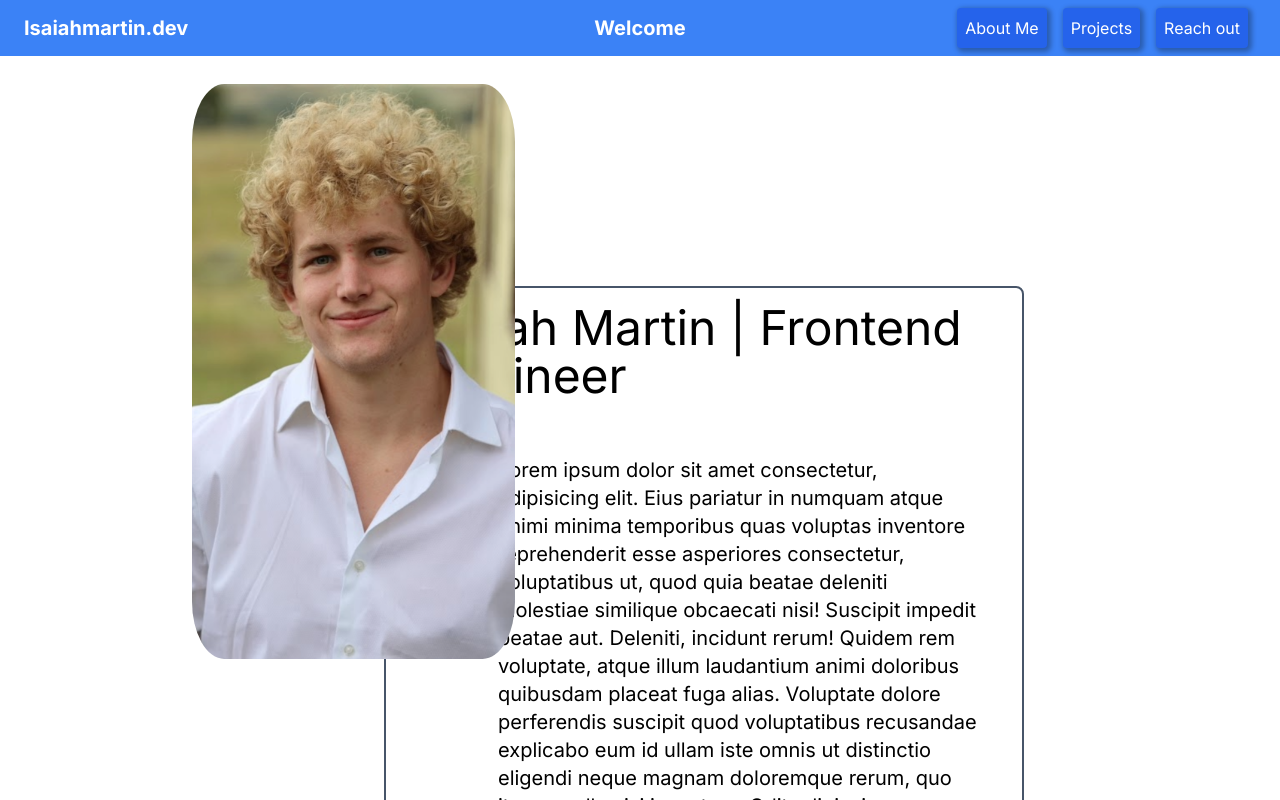
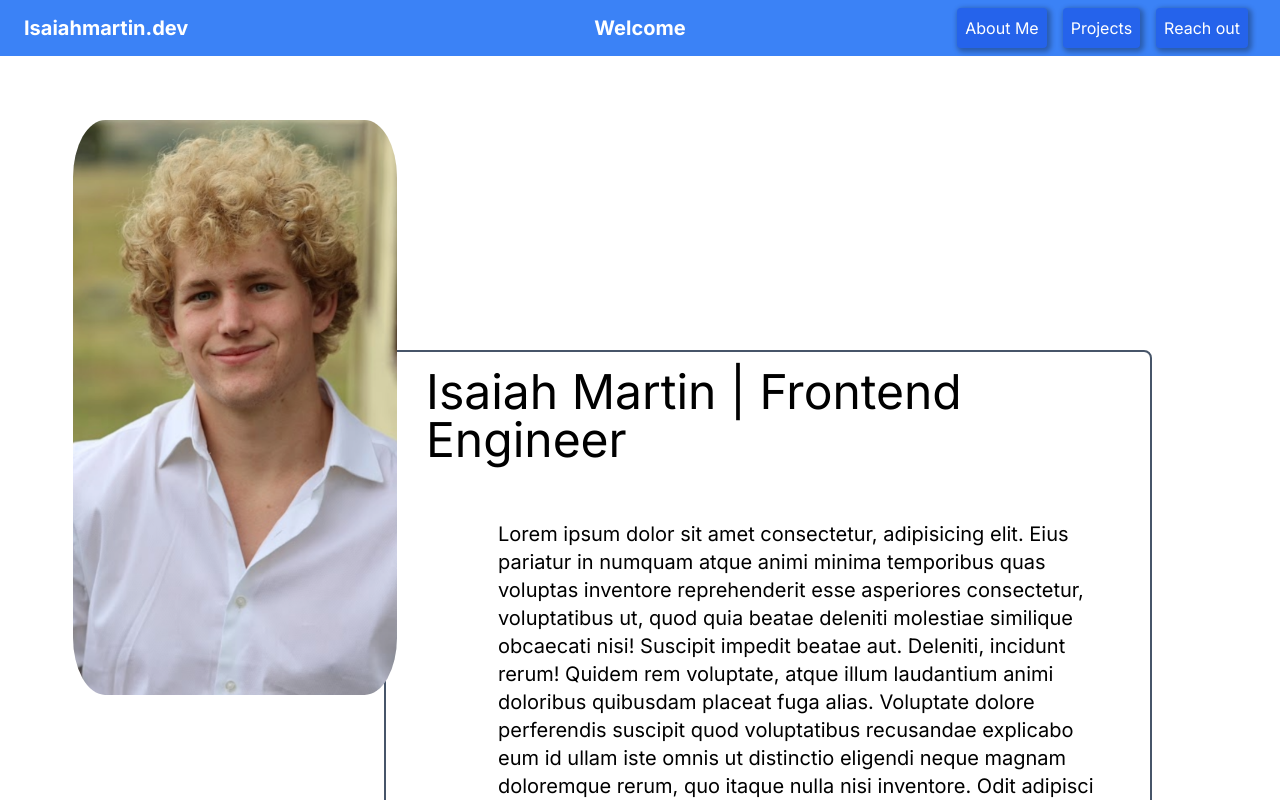
Before and after one commit to isaiahmartin847/Portfolio, a Next.js app: page / in a window 1280 px wide. Shown: the top 800 px of the page. Built offline with nearby package versions, Linux system fonts and the light colour scheme.

Commit message:
added the right styling to to the about section

```diff
--- a/src/app/components/about_me.tsx
+++ b/src/app/components/about_me.tsx
@@ -11,13 +11,13 @@ import { FaReact, FaPython, FaHtml5, FaNodeJs, FaCss3Alt, FaStackOverflow } from
 export default function AboutMe () {
     return (
         <>
-            <div>
+            <div className='relative h-fit pt-[8vh]'>
                 {/* photo div */}
-                <div className='absolute mt-7 ml-[15vw] z-10'>
+                <div className='absolute right-[69vw]'>
                     <img className="img"src='/headshot.png' alt='profile img' />
                 </div>
                 {/* about card */}
-                <div className='aboutmetext border-2 absolute border-slate-600 rounded-lg'>
+                <div className='aboutmetext border-2 border-slate-600 rounded-lg'>
                     <h1 className='text-5xl p-4 ml-6'>Isaiah Martin | Frontend Engineer</h1>
                     <div className=' w-fit ml-28 pr-10 mt-10'>
                         <p className='text-xl'> Lorem ipsum dolor sit amet consectetur, adipisicing elit. Eius pariatur in numquam atque animi minima temporibus quas voluptas inventore reprehenderit esse asperiores consectetur, voluptatibus ut, quod quia beatae deleniti molestiae similique obcaecati nisi! Suscipit impedit beatae aut. Deleniti, incidunt rerum! Quidem rem voluptate, atque illum laudantium animi doloribus quibusdam placeat fuga alias. Voluptate dolore perferendis suscipit quod voluptatibus recusandae explicabo eum id ullam iste omnis ut distinctio eligendi neque magnam doloremque rerum, quo itaque nulla nisi inventore. Odit adipisci doloremque incidunt ipsa tempore, id soluta voluptas. Nam qui possimus facilis magnam saepe provident rerum quisquam excepturi, quos laboriosam temporibus debitis.</p>
--- a/src/app/globals.css
+++ b/src/app/globals.css
@@ -19,6 +19,7 @@
 .aboutmetext {
     margin-top: 230px;
     margin-left: 30vw;
-    width: 50vw;
-    height: 600px;
+    margin-right: 10vw;
+    /* width: 50vw; */
+
 }
```
